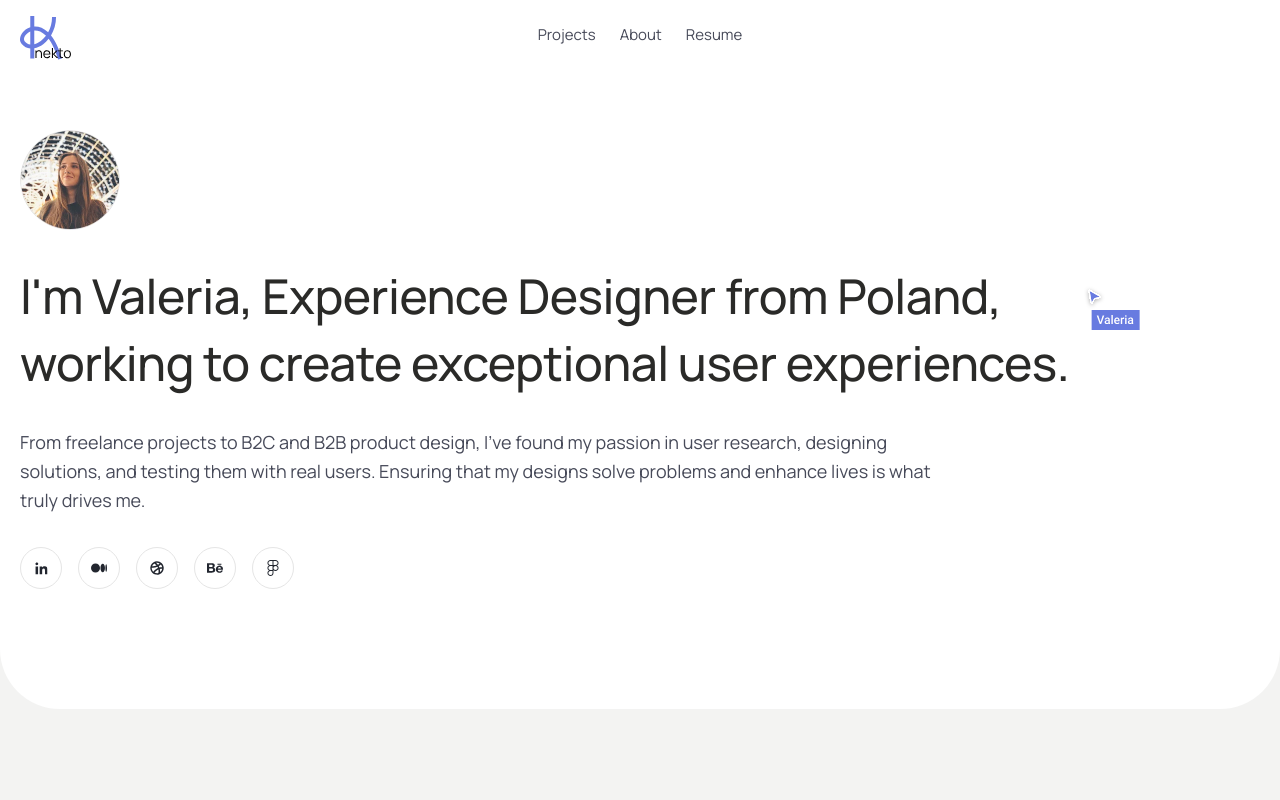
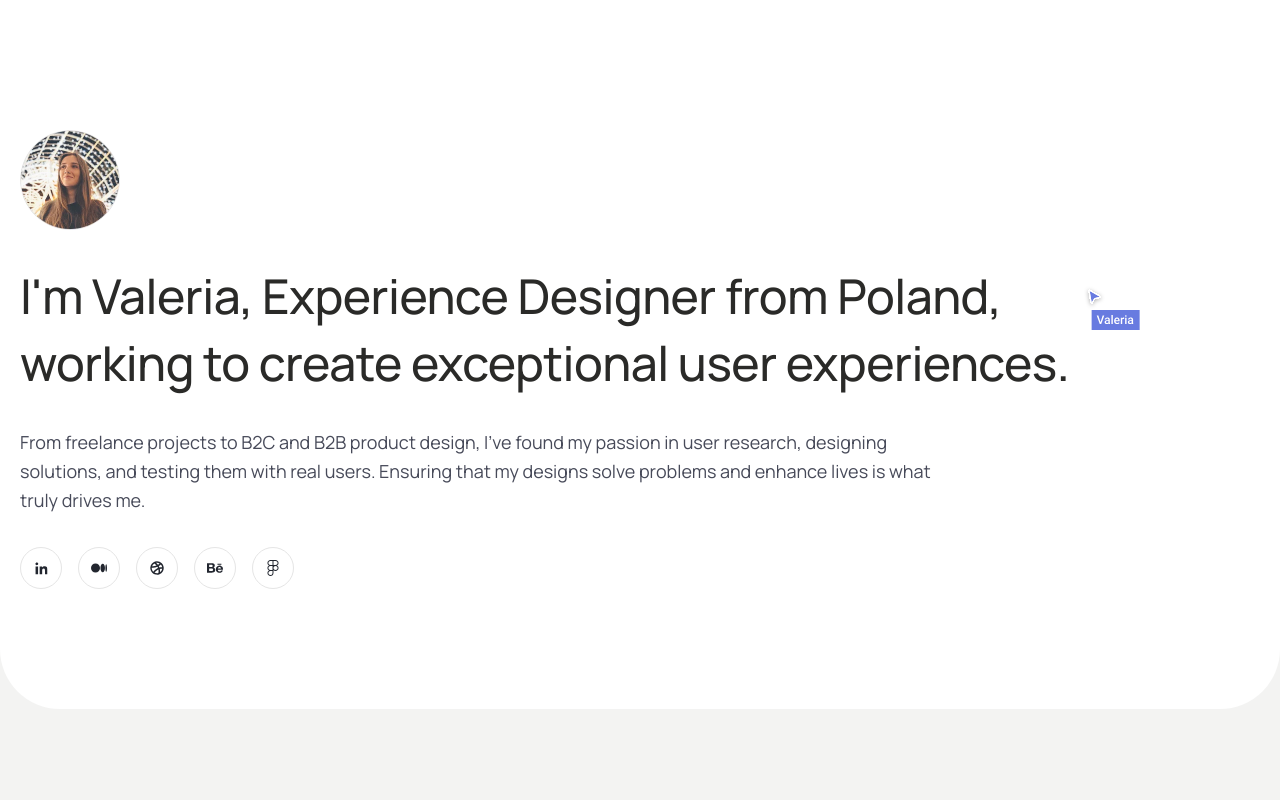
Before and after one commit to ktnktag/ktnktag.github.io, a React (Vite) app: page / in a window 1280 px wide. Shown: the top 800 px of the page. Built offline with nearby package versions, Linux system fonts and the light colour scheme.

Commit message:
added: burger menu

```diff
--- a/src/App.tsx
+++ b/src/App.tsx
@@ -6,10 +6,10 @@ import Footer from "./components/UI/footer/Footer.tsx";
 
 import { Outlet, useLocation } from "react-router-dom";
 import { useEffect } from "react";
-import { useShow } from "./useShow.ts";
+import { useScroll } from "./useScroll.ts";
 
 export default function App() {
-  const { position } = useShow()
+  const { position } = useScroll()
   const { pathname } = useLocation();
 
   useEffect(() => {
--- a/src/components/UI/header/Header.module.css
+++ b/src/components/UI/header/Header.module.css
@@ -2,15 +2,17 @@
   width: 100%;
   height: 75px;
 
-  z-index: 4;
-  top: 0;
+  z-index: 5;
+  top: -160px;
 
   backdrop-filter: blur(4px);
-  position: absolute;
+  position: fixed;
+
+  transition: top 0.8s ease-in-out;
 }
 
 .header.show {
-  position: fixed;
+  top: 0;
 }
 
 .header::before {
@@ -44,34 +46,46 @@
   gap: 24px;
 }
 
-.menu li,
-.menu a {
-  height: 30px;
-  display: block;
-
-  font: 400 15px/160% "Manrope";
-  letter-spacing: 0%;
-  color: var(--main-color-text);
-}
-
-.menu a:hover {
-  color: var(--main-color-link);
-}
-
-.menu a.active {
-  border-bottom: 2px solid var(--main-color-link);
-}
-
 .logo {
   width: 51px;
   height: 44px;
+
+  z-index: 1;
+}
+
+.burger {
+  width: 20px;
+  height: 20px;
+
+  cursor: pointer;
+
+  opacity: 0;
+  z-index: 1;
 }
 
 @media screen and (max-width: 900px) {
 
-  .header,
-  .header::before {
-    opacity: 0;
-    backdrop-filter: none;
+  .menu {
+    width: 100%;
+    height: calc(100vh - 75px);
+    padding: 2rem 5rem;
+
+    flex-direction: column;
+    gap: 20px;
+    position: fixed;
+    top: 75px;
+    left: 0;
+    z-index: 0;
+
+    background-color: #f3f3f2;
+    transform: translateY(-120%);
+    transition: transform 0.3s ease-in-out;
+  }
+  .menuOpen {
+    transform: translateY(0);
+  }
+
+  .burger {
+    opacity: 1;
   }
 }
--- a/src/components/UI/header/Header.tsx
+++ b/src/components/UI/header/Header.tsx
@@ -1,48 +1,60 @@
 import classes from "./Header.module.css";
 
-import { NavLink } from "react-router-dom";
+import { Link } from "react-router-dom";
+import { useState, useEffect } from "react";
+import { NavButton } from "./nav-button/NavButton";
 
-import Logo from "../../../assets/svg/logos/Logo.svg";
+import logo from "../../../assets/svg/logos/Logo.svg";
+import burger from "../../../assets/svg/ui/Burger.svg"
+import x from "../../../assets/svg/ui/XBurger.svg"
 
-export default function Header({show} : {show: boolean}) {
+export default function Header({ show }: { show: boolean }) {
+  const [isShowMenu, setIsShowMenu] = useState(false)
+
+  const toggleMenu = () => setIsShowMenu(!isShowMenu);
+  const closeMenu = () => setIsShowMenu(false);
+
+  useEffect(() => {
+    isShowMenu
+      ? document.body.classList.add("lock")
+      : document.body.classList.remove("lock")
+
+    return () => {
+      document.body.classList.remove("lock");
+    };
+  }, [isShowMenu]);
+
+  const links = [
+    {
+      path: "/projects",
+      name: "Projects",
+    },
+    {
+      path: "/about",
+      name: "About",
+    },
+    {
+      path: "/resume",
+      name: "Resume",
+    }
+  ]
+
   return (
     <header className={`${classes.header} ${show ? classes.show : ""}`}>
       <nav className={`${classes.container} alignment`}>
         <div className={classes.logo}>
-          <NavLink to="/">
-            <img src={Logo} alt="Logo" />
-          </NavLink>
+          <Link to="/" onClick={closeMenu}>
+            <img src={logo} alt="logo" />
+          </Link>
         </div>
 
-        <ul className={classes.menu}>
-          <li>
-            <NavLink
-              to="/projects"
-              className={({ isActive }) => (isActive ? classes.active : "")}
-            >
-              Projects
-            </NavLink>
-          </li>
-          {/* <li><NavLink to='/side-activity' className={({ isActive }) => isActive ? classes.active : ""}>Side activity</NavLink></li> */}
-          <li>
-            <NavLink
-              to="/about"
-              className={({ isActive }) => (isActive ? classes.active : "")}
-            >
-              About
-            </NavLink>
-          </li>
-          <li>
-            <NavLink
-              to="/resume"
-              className={({ isActive }) => (isActive ? classes.active : "")}
-            >
-              Resume
-            </NavLink>
-          </li>
+        <ul className={`${classes.menu} ${isShowMenu ? classes.menuOpen : ""}`}>
+          {links.map((item) => <NavButton key={item.name} name={item.name} path={item.path} onClick={closeMenu}/>)}
         </ul>
 
-        <div className={classes.logo}></div>
+        <div className={classes.burger}>
+          <img src={isShowMenu ? x : burger} alt="burger" onClick={toggleMenu} />
+        </div>
       </nav>
     </header>
   );
--- /dev/null
+++ b/src/components/UI/header/nav-button/NavButton.module.css
@@ -0,0 +1,53 @@
+.button a {
+  height: 30px;
+  display: block;
+
+  font: 400 15px/160% "Manrope";
+  letter-spacing: 0%;
+  color: var(--main-color-text);
+}
+
+@media (hover: hover) {
+  .button a:hover {
+    color: var(--main-color-link);
+  }
+}
+
+.button a.active {
+  border-bottom: 2px solid var(--main-color-link);
+}
+
+.helpers,
+.current {
+  display: none;
+}
+
+.arrow {
+  vertical-align: middle;
+  transform: rotate(90deg);
+  color: var(--main-color-input-placeholder);
+}
+
+@media screen and (max-width: 900px) {
+  .button a {
+    width: 100%;
+    padding-bottom: 8px;
+    display: flex;
+    justify-content: space-between;
+    border-bottom: 1px solid var(--main-color-input-placeholder);
+  }
+
+  .button a.active {
+    border-bottom: 1px solid var(--main-color-input-placeholder);
+  }
+
+  .helpers {
+    display: flex;
+    gap: 20px;
+  }
+
+  .button a.active .current {
+    display: flex;
+    color: var(--main-color-link);
+  }
+}
--- /dev/null
+++ b/src/components/UI/header/nav-button/NavButton.tsx
@@ -0,0 +1,25 @@
+import classes from "./NavButton.module.css"
+import { default as Arrow } from "../../../../assets/svg/ui/Arrow.svg?react";
+
+import { NavLink } from "react-router-dom";
+
+type Props = {
+    path: string,
+    name: string,
+    onClick: () => void,
+}
+
+export function NavButton({ path, name, onClick }: Props) {
+    return <li className={classes.button}>
+        <NavLink
+            to={path}
+            className={({ isActive }) => (isActive ? classes.active : "")}
+            onClick={onClick}
+        >
+            <p>{name}</p>
+            <p className={classes.helpers}>
+                <span className={`${classes.current} eyebrow`}>current</span><Arrow className={classes.arrow}/>
+            </p>
+        </NavLink>
+    </li>
+}
--- a/src/pages/Projects.page.tsx
+++ b/src/pages/Projects.page.tsx
@@ -28,7 +28,7 @@ const cards = [
   },
   {
     image: img3,
-    imgName: "Product design",
+    imgName: "ux design",
     company: "SAP Company, 2024",
     title: "Expanding SAP's internal platform with user-centred feature design",
     path: "/hyperspace",
@@ -36,7 +36,7 @@ const cards = [
   },
   {
     image: img4,
-    imgName: "Product design",
+    imgName: "ux design",
     company: "adidas, 2023",
     title:
       "Seamless Migration from the Legacy Platform to SAP Fiori and Enhanced Features",
--- a/src/styles/global.css
+++ b/src/styles/global.css
@@ -1,5 +1,9 @@
 body {
   background-color: #f3f3f2;
+}
+
+body.lock {
+  overflow: hidden;
 }
 
 body,
--- /dev/null
+++ b/src/useScroll.ts
@@ -0,0 +1,43 @@
+import { useRef, useEffect, useState } from "react";
+
+export function useScroll() {
+    const [position, setPosition] = useState(false);
+    const lastScroll = useRef<number>(0);
+    const threshold = 20;
+    const activationOffset = 320;
+
+    const scrollPosition = () =>
+        window.pageYOffset || document.documentElement.scrollTop;
+
+    const handleScroll = () => {
+        const currentScroll = scrollPosition();
+
+        if (currentScroll < activationOffset) {
+            if (currentScroll <= 0) {
+                lastScroll.current = 0;
+            }
+            return;
+        }
+
+        const scrollDifference = Math.abs(currentScroll - lastScroll.current);
+
+        if (scrollDifference >= threshold) {
+            if (scrollPosition() > lastScroll.current && position) {
+                setPosition(false);
+            }
+
+            if (scrollPosition() < lastScroll.current && !position) {
+                setPosition(true);
+            }
+
+            lastScroll.current = scrollPosition();
+        }
+    };
+
+    useEffect(() => {
+        window.addEventListener("scroll", handleScroll);
+        return () => window.removeEventListener("scroll", handleScroll);
+    }, [position]);
+
+    return { position }
+}
--- a/src/useShow.ts
+++ /dev/null
@@ -1,28 +0,0 @@
-import { useRef, useEffect, useState } from "react";
-
-export function useShow() {
-    const [position, setPosition] = useState(false);
-    const lastScroll = useRef<number>(0);
-
-    const scrollPosition = () =>
-        window.pageYOffset || document.documentElement.scrollTop;
-
-    const handleScroll = () => {
-        if (scrollPosition() > lastScroll.current && position) {
-            setPosition(false);
-        }
-
-        if (scrollPosition() < lastScroll.current && !position) {
-            setPosition(true);
-        }
-
-        lastScroll.current = scrollPosition();
-    };
-
-    useEffect(() => {
-        window.addEventListener("scroll", handleScroll);
-        return () => window.removeEventListener("scroll", handleScroll);
-    }, [position]);
-
-    return { position }
-}
```
